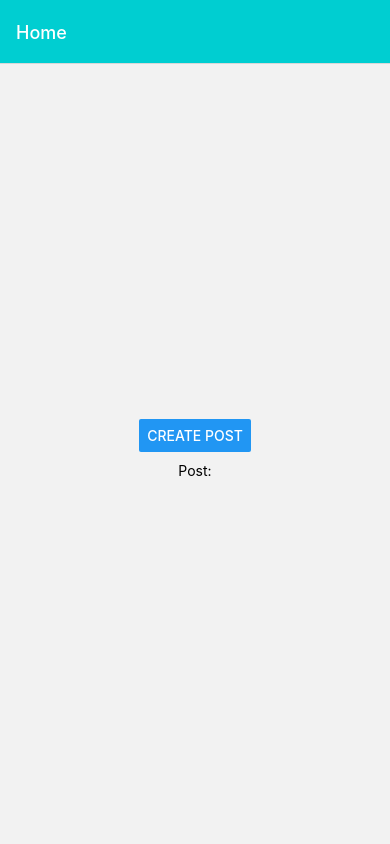
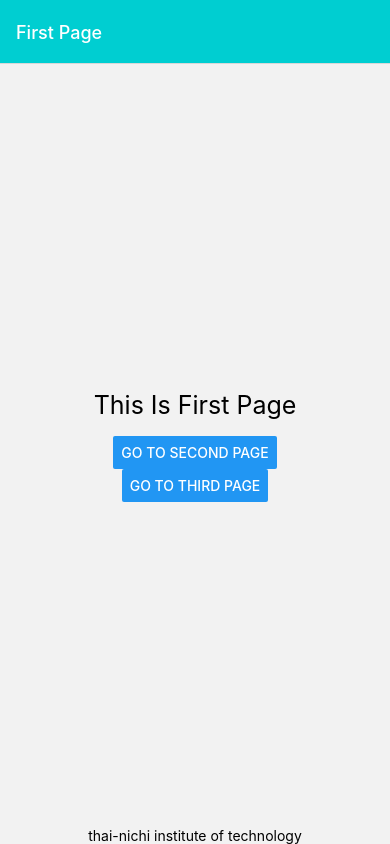
Before and after one commit to NattapatSaipun/nvProject, a React Native app: screen / in a window 390 px wide. Built offline with nearby package versions, Linux system fonts and the light colour scheme.

Commit message:
Recap Stack Navigator 31-Aug-22

```diff
--- a/App.js
+++ b/App.js
@@ -8,49 +8,11 @@
 import AboutScreen from './screens/AboutScreen';
 import React from 'react';
 
-
-function HomeScreen({navigation,route}){
-
-  React.useEffect(()=>{
-    if(route.params?.post){
-      //Post
-    }
-  },[route.params?.post]);
- return(
-  <View style={{flex:1,alignItems:'center',justifyContent:'center'}}>
-    <Button
-    title='Create Post'
-    onPress={()=>navigation.navigate ('CreatePost')}/>
-    <Text style={{margin: 10}}>
-      Post:{route.params?.post}
-    </Text>
-  </View>
- );
-}
-
-function CreatePostScreen({navigation,route}){
-  const [postText,setPostText] = React.useState('');
-  return(
-    // Use fragment
-    <>
-      <TextInput
-        multiline
-        placeholder='Please Text here'
-        style = {{height:200, padding:10, backgroundColor:'white'}}
-        onChangeText={setPostText}
-        value = {postText}
-        />
-        <Button
-          title='Click'
-          onPress={()=> {
-            // pass params back to HomeScreen funtion
-            navigation.navigate('Home',{post: postText})
-          }}/>
+import FirstPage from './pages/FirstPage';
+import SecondPage from './pages/SecondPage';
+import ThirdPage from './pages/ThirdPage';
 
 
-    </>
-  );
-}
 
 const Stack = createNativeStackNavigator();
 
@@ -66,8 +28,9 @@
         headerTitleStyle:{fontweith:'bold'}
       }}
       >
-        <Stack.Screen name='Home' component={HomeScreen}/>
-        <Stack.Screen name='CreatePost' component={CreatePostScreen}/>
+        <Stack.Screen name='First Page' component={FirstPage}/>
+        <Stack.Screen name='Second Page' component={SecondPage}/>
+        <Stack.Screen name='Third Page' component={ThirdPage}/>
     </Stack.Navigator>
    </NavigationContainer>
   );
--- /dev/null
+++ b/components/style.js
@@ -0,0 +1,23 @@
+import { StyleSheet, Text, View } from 'react-native'
+import React from 'react'
+
+
+const styles = StyleSheet.create({
+    container:{
+        flex : 1,
+        alignItems:'center',
+        justifyContent:'center'
+    },
+    textTopStyle:{
+        fontSize:25,
+        textAlign:'center',
+        marginBottom:16
+    },
+  textBottomStyle:{
+    fontSize:16,
+    textAlign:'center',
+    color:'grey'
+  }
+})
+
+export {styles}
--- /dev/null
+++ b/pages/FirstPage.js
@@ -0,0 +1,26 @@
+import { View, Text ,Button} from 'react-native'
+import React from 'react'
+import { styles } from '../components/style'
+
+const FirstPage = ({navigation}) => {
+  return (
+    <View style={styles.container}>
+    <View style={styles.container}>
+      <Text style={styles.textTopStyle}>This Is First Page</Text>
+      <Button
+        title="go to second page"
+        onPress={() => navigation.navigate("Second Page")}
+      />
+      <Button
+        title="go to third page"
+        onPress={() => navigation.navigate("Third Page")}
+      />
+    </View>
+    <Text style={styles.textBottomSytel}>
+      thai-nichi institute of technology
+    </Text>
+  </View>
+  )
+}
+
+export default FirstPage
--- /dev/null
+++ b/pages/SecondPage.js
@@ -0,0 +1,26 @@
+import { View, Text, Button } from 'react-native'
+import React from 'react'
+import { styles } from '../components/style'
+
+const SecondPage = ({navigation}) => {
+  return (
+    <View style={styles.container}>
+    <View style={styles.container}>
+      <Text style={styles.textTopStyle}>This Is Second Page</Text>
+      <Button
+        title="go to First page"
+        onPress={() => navigation.navigate("First Page")}
+      />
+      <Button
+        title="go to third page"
+        onPress={() => navigation.navigate("Third Page")}
+      />
+    </View>
+    <Text style={styles.textBottomSytel}>
+      thai-nichi institute of technology
+    </Text>
+  </View>
+  )
+}
+
+export default SecondPage
--- /dev/null
+++ b/pages/ThirdPage.js
@@ -0,0 +1,26 @@
+import { View, Text, Button } from 'react-native'
+import React from 'react'
+import { styles } from '../components/style'
+
+const ThirdPage = ({navigation}) => {
+  return (
+    <View style={styles.container}>
+    <View style={styles.container}>
+      <Text style={styles.textTopStyle}>This Is Third Page</Text>
+      <Button
+        title="go to First page"
+        onPress={() => navigation.navigate("First Page")}
+      />
+      <Button
+        title="go to Second page"
+        onPress={() => navigation.navigate("Second Page")}
+      />
+    </View>
+    <Text style={styles.textBottomSytel}>
+      thai-nichi institute of technology
+    </Text>
+  </View>
+  )
+}
+
+export default ThirdPage
```
